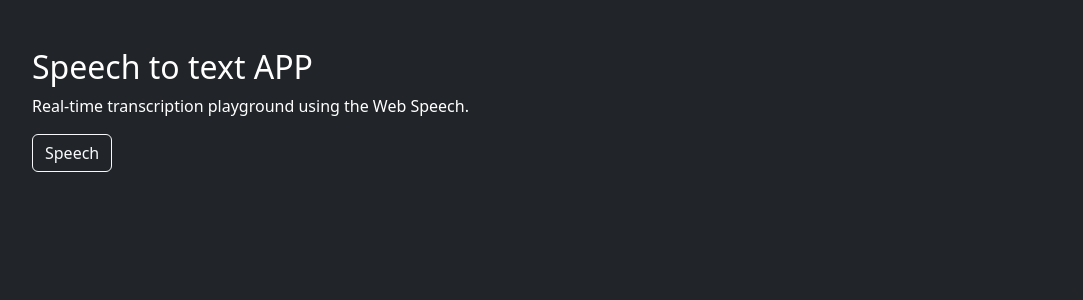
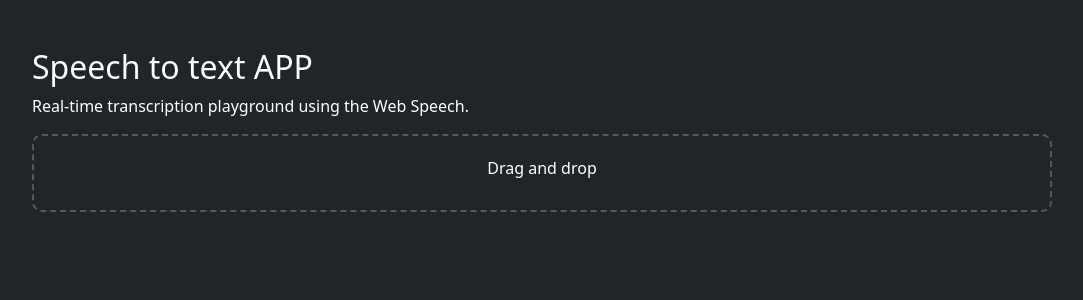
Before and after one commit to c0d33py/dj-wishper, a Django app: page / in a window 1280 px wide. Shown: the top 300 px of the page, without its empty margins (98-1181 px from the left). Run offline with Django 3.2, Linux system fonts and the light colour scheme; data comes from the database, SQL or seed files in the repository; parts of the project's set-up code (start-up, migrations or seed data) failed here and were passed over.

Commit message:
css update

```diff
--- a/templates/index.html
+++ b/templates/index.html
@@ -25,16 +25,85 @@
     }
 </style>
 
+<style>
+    .file-upload {
+        border: 2px dashed #cccccc50;
+        border-radius: 10px;
+        padding: 20px;
+        text-align: center;
+        cursor: pointer;
+    }
+
+    .file-upload__label {
+        display: block;
+        margin-bottom: 10px;
+    }
+
+    .file-upload.active {
+        border-color: #666;
+        border-radius: 10px;
+    }
+
+    .file-upload .file-upload__label:after {
+        display: inline-block;
+        margin: 0 5px;
+    }
+
+    .file-upload .file-upload__label:hover,
+    .file-upload.active .file-upload__label {
+        color: #666;
+    }
+
+    .file-upload .file-upload__label:hover:after,
+    .file-upload.active .file-upload__label:after {
+        color: #333;
+    }
+
+    .file-upload #file-upload {
+        display: none;
+    }
+</style>
+
 <title>GetUserMedia demo</title>
 
 <div class="container">
     <div class="h-100 p-5 text-bg-dark rounded-3">
         <h2>Speech to text APP</h2>
         <p>Real-time transcription playground using the Web Speech.</p>
-        <button class="btn btn-outline-light" type="button" id="speechStart">Speech</button>
+        <div class="file-upload">
+            <label for="file-upload" class="file-upload__label">Drag and drop</label>
+            <input id="file-upload" type="file" multiple>
+        </div>
         <div id="output" class="mt-5"></div>
     </div>
 </div>
+
+<script>
+    const fileUpload = document.querySelector('.file-upload');
+
+    fileUpload.addEventListener('dragover', (e) => {
+        e.preventDefault();
+        fileUpload.classList.add('active');
+    });
+
+    fileUpload.addEventListener('dragleave', () => {
+        fileUpload.classList.remove('active');
+    });
+
+    fileUpload.addEventListener('drop', (e) => {
+        e.preventDefault();
+        fileUpload.classList.remove('active');
+        const files = e.dataTransfer.files;
+        handleFiles(files);
+        // show file name into the span tag
+        document.getElementById('file-name').innerHTML = files[0].name;
+
+    });
+
+    const handleFiles = (files) => {
+        // Handle the selected files here
+    };
+</script>
 
 <script>
     const outputWrapper = document.querySelector('#output');
```
